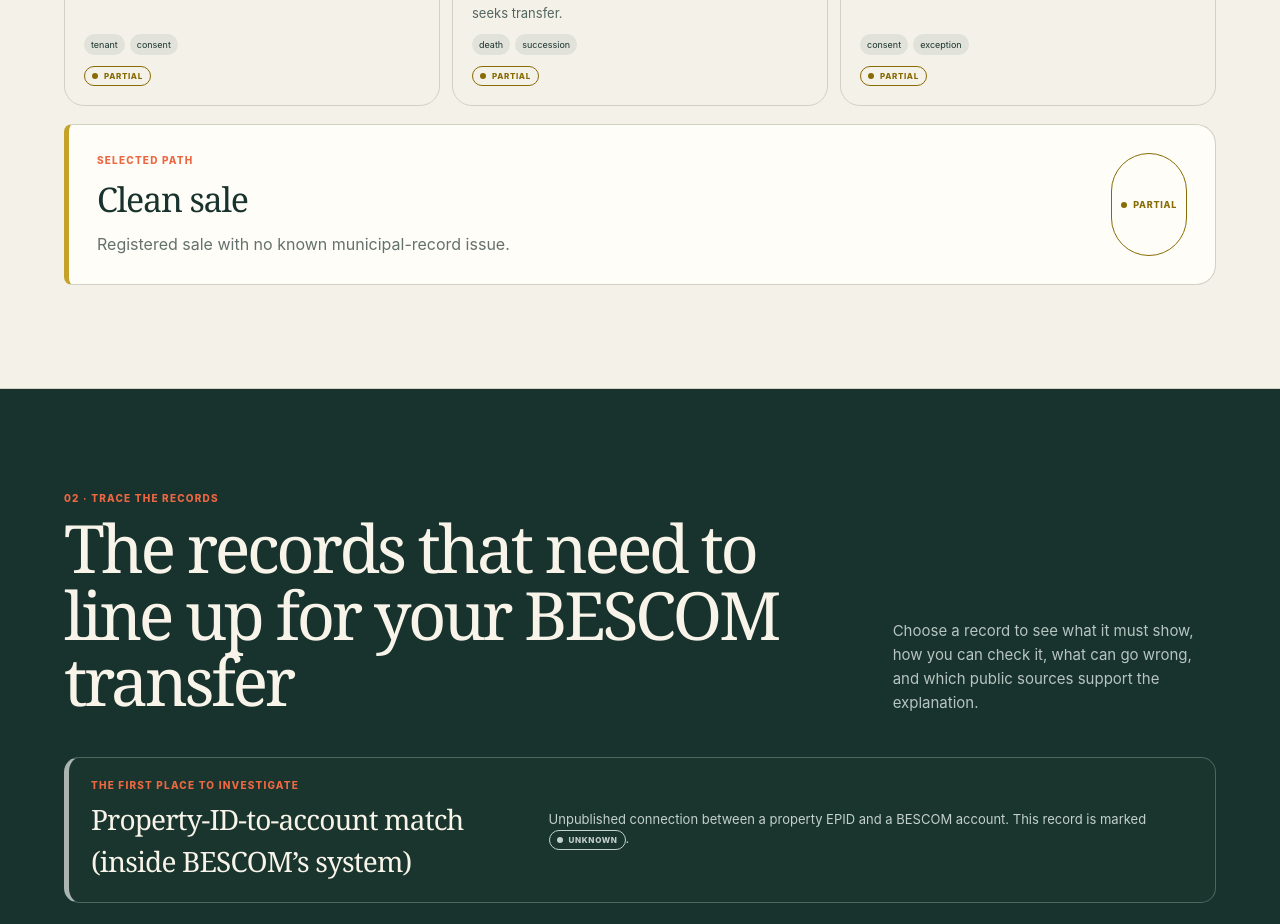
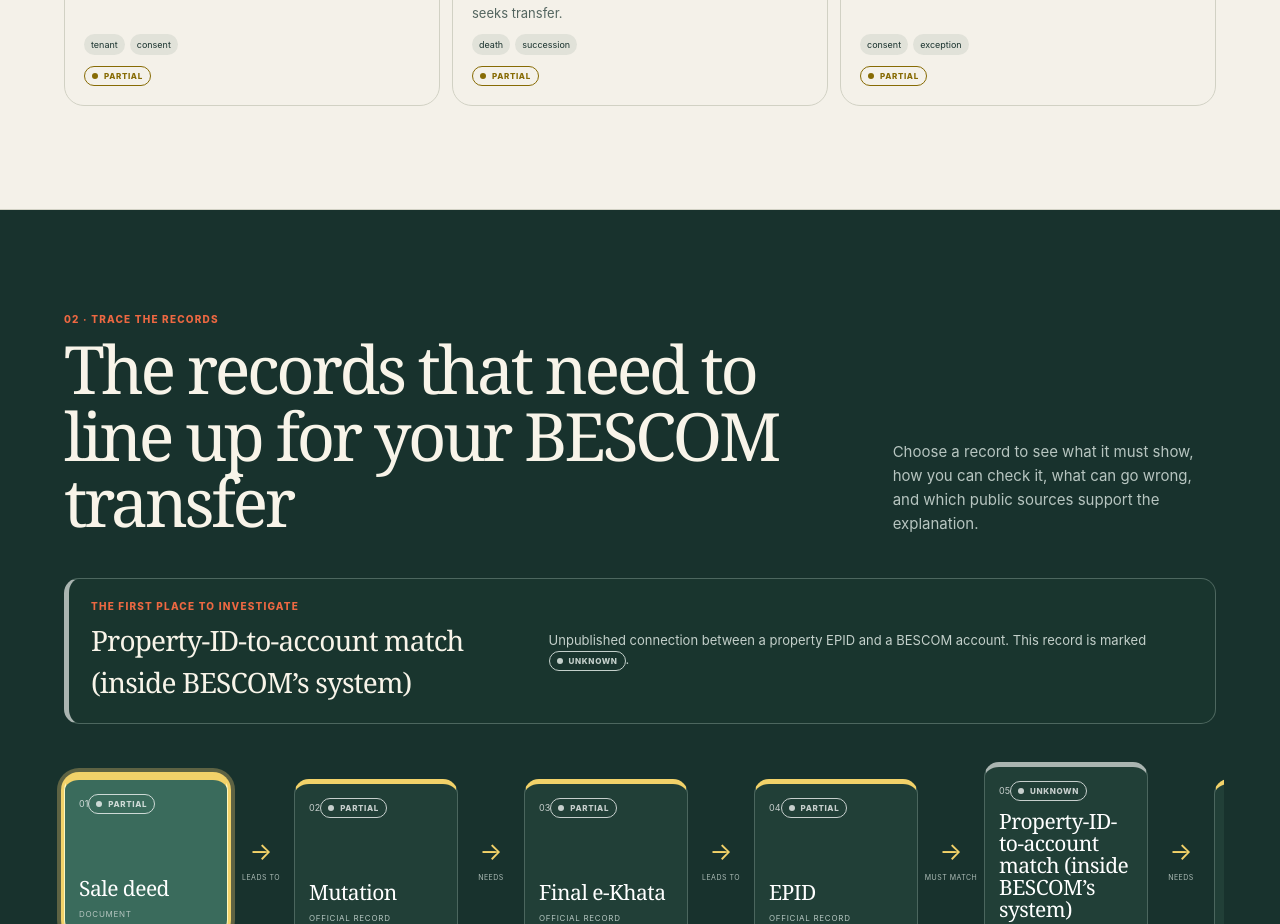
Before and after one commit to salmanneedsajob/public-service-dependency-atlas, a Next.js app: page /bescom in a window 1280 px wide. Shown: the part 2940-3864 px from the top of the page. Built offline with nearby package versions, Linux system fonts and the light colour scheme.

Commit message:
refactor: remove repeated path copy

```diff
--- a/app/globals.css
+++ b/app/globals.css
@@ -145,7 +145,6 @@
 .atlas-missing { display: grid; gap: 30px; padding: clamp(60px, 8vw, 110px) clamp(20px, 7vw, 110px); background: var(--yellow); }
 .atlas-missing h2 { max-width: 540px; margin: 18px 0 0; font-family: Georgia, serif; font-size: clamp(34px, 4vw, 58px); font-weight: 500; line-height: .98; letter-spacing: -.05em; }
 .atlas-missing-intro > p:nth-of-type(2) { max-width: 540px; margin: 24px 0 0; color: #56491c; font-size: 15px; line-height: 1.55; }
-.missing-explainer { max-width: 680px; margin: 12px 0 0; color: #403713; font-size: 13px; line-height: 1.5; }
 .missing-list-area { display: grid; gap: 18px; width: min(100%, 1040px); }
 .missing-example-list { display: grid; gap: 12px; margin: 0; padding: 0; list-style: none; }
 .missing-example-list li { display: grid; gap: 5px; border-top: 1px solid rgba(53, 26, 18, .25); padding-top: 13px; }
@@ -307,35 +306,6 @@
 .tag-row { display: flex; flex-wrap: wrap; gap: 5px; }
 .tag-row small { border-radius: 99px; padding: 4px 7px; background: rgba(24, 50, 45, .08); font-size: 9px; }
 .selected .tag-row small { background: rgba(255, 255, 255, .12); }
-.selection-summary {
-  display: grid;
-  grid-template-columns: minmax(0, 1.6fr) auto;
-  gap: 28px;
-  align-items: stretch;
-  margin-top: 18px;
-  border: 1px solid var(--line);
-  border-left: 5px solid var(--muted);
-  border-radius: 8px 20px 20px 8px;
-  padding: 28px;
-  background: var(--card);
-}
-.selection-verified { border-left-color: #2f9e71; }
-.selection-partial { border-left-color: #c5a229; }
-.selection-contested { border-left-color: var(--orange); }
-.selection-unknown { border-left-color: #7c8883; }
-.selection-summary h3 { margin: 7px 0; font-family: Georgia, serif; font-size: 34px; font-weight: 500; letter-spacing: -.035em; }
-.selection-summary p:last-child { margin: 0; color: var(--muted); line-height: 1.5; }
-.selection-metric {
-  display: flex;
-  flex-direction: column;
-  justify-content: center;
-  border-left: 1px solid var(--line);
-  padding-left: 28px;
-}
-.selection-metric b { font-family: Georgia, serif; font-size: 52px; font-weight: 500; }
-.selection-metric span { max-width: 150px; color: var(--muted); font-size: 11px; line-height: 1.4; }
-.warning-metric b { color: var(--orange); }
-
 .status-badge {
   width: max-content;
   display: inline-flex;
@@ -691,10 +661,6 @@
   .split-heading { grid-template-columns: 1fr; align-items: start; }
   .scenario-grid { grid-template-columns: 1fr; }
   .scenario-card { min-height: 194px; }
-  .selection-summary { grid-template-columns: 1fr 1fr; padding: 21px; }
-  .selection-summary > div:first-child { grid-column: 1 / -1; }
-  .selection-metric { border-left: 0; border-top: 1px solid var(--line); padding: 15px 0 0; }
-  .selection-metric b { font-size: 42px; }
   .chain { flex-direction: column; overflow: visible; margin: 0; padding: 0 0 26px; }
   .chain-item { flex-direction: column; align-items: stretch; }
   .node { width: 100%; min-height: 128px; }
--- a/app/page.tsx
+++ b/app/page.tsx
@@ -16,7 +16,6 @@
     .map((item) => ({ service: item.service, gap: item.gaps[0] }))
     .sort((a, b) => a.gap.priority - b.gap.priority || a.service.title.localeCompare(b.service.title))
     .slice(0, 5);
-  const documentedGapCount = serviceGaps.reduce((count, item) => count + item.gaps.length, 0);
 
   return (
     <main className="atlas-page">
@@ -33,7 +32,7 @@
         <p className="eyebrow">Bengaluru utilities &amp; municipal services</p>
         <h1>Public Service<br />Dependency Atlas</h1>
         <p className="atlas-lede">A birth, a marriage, a death in the family, a move, a new home, a new business — every life event comes with paperwork. The record you need is often blocked by another record, held by another department, that nobody told you about.</p>
-        <p className="atlas-thesis">Government services are built department by department, but nobody lives their life one department at a time. When the links between systems go undocumented, you become the messenger — carrying records between departments that should have shared them.</p>
+        <p className="atlas-thesis">This atlas maps those links for 12 Bengaluru services — what each one depends on, where it can break, and what no public document explains.</p>
         <div className="hero-actions">
           <a className="primary-link" href="#directory">Explore the directory <span>↓</span></a>
         </div>
@@ -43,8 +42,7 @@
         <div className="atlas-missing-intro">
           <p className="step-label">What the public record leaves out</p>
           <h2 id="missing-heading">What&apos;s missing</h2>
-          <p>{documentedGapCount} gaps so far, from {atlasServices.length} services in one city — a lower bound from desk research against public sources.</p>
-          <p className="missing-explainer">Examples of steps where our research found no published procedure — {exampleGaps.length} of {documentedGapCount} across {atlasServices.length} services.</p>
+          <p>Across 12 services we found 47 steps where no public document explains what to do. Here are five. We only searched public sources, so there are probably more.</p>
         </div>
         <div className="missing-list-area">
           <ol className="missing-example-list">
--- a/components/LedgerEntry.tsx
+++ b/components/LedgerEntry.tsx
@@ -430,14 +430,6 @@
             </button>
           ))}
         </div>
-        <div className={`selection-summary selection-${selectedScenario.status}`}>
-          <div>
-            <p className="eyebrow">Selected path</p>
-            <h3>{publicCopy(selectedScenario.label)}</h3>
-            <p>{publicCopy(selectedScenario.summary)}</p>
-          </div>
-          <StatusBadge status={selectedScenario.status} />
-        </div>
       </section>
 
       <section className="section map-section" id="map" aria-labelledby="map-heading">
```
